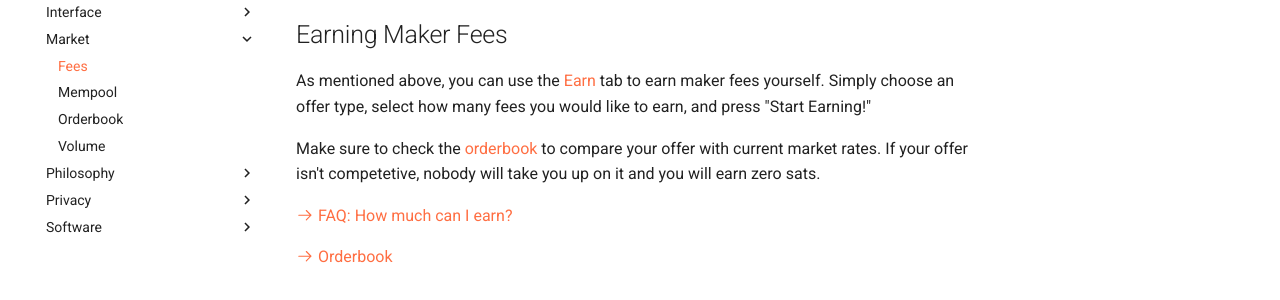
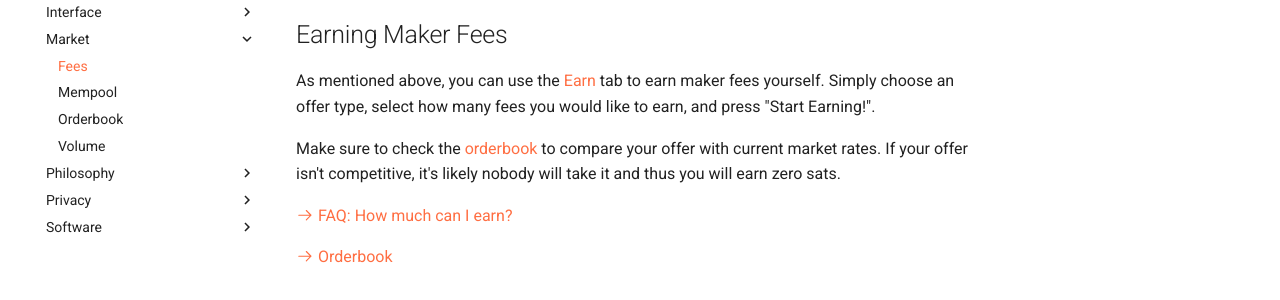
Before and after one commit to joinmarket-webui/jamdocs, an MkDocs documentation site: the page built from docs/market/fees.md, in a window 1280 px wide and 900 px high, scrolled down 953 px. Shown: the part 231-531 px from the top of the window. Built offline with MkDocs 1.6.1 and Material for MkDocs 9.7.7, drawn with Linux system fonts in a browser that asks for light colours; nearby versions of some CDN libraries; comment, search, counter and statistics services are not loaded.

Commit message:
fix: typo on fees page

```diff
--- a/docs/market/fees.md
+++ b/docs/market/fees.md
@@ -61,10 +61,10 @@ transaction is more expensive than a [simple spend][ss].
 ## Earning Maker Fees
 
 As mentioned above, you can use the [Earn][earn] tab to earn maker fees
-yourself. Simply choose an offer type, select how many fees you would like to earn, and press "Start Earning!"
+yourself. Simply choose an offer type, select how many fees you would like to earn, and press "Start Earning!".
 
 Make sure to check the [orderbook][orderbook] to compare your offer with current
-market rates. If your offer isn't competetive, nobody will take you up on it and
+market rates. If your offer isn't competitive, it's likely nobody will take it and thus
 you will earn zero sats.
 
 [orderbook]: orderbook.md
```
